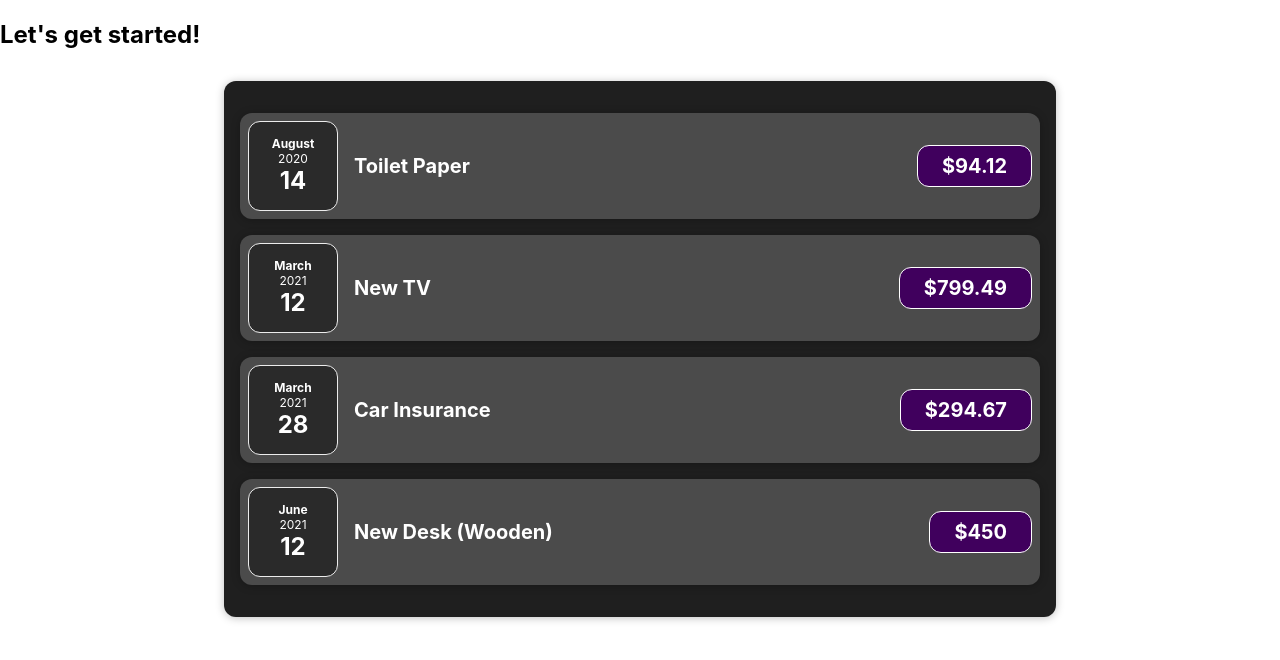
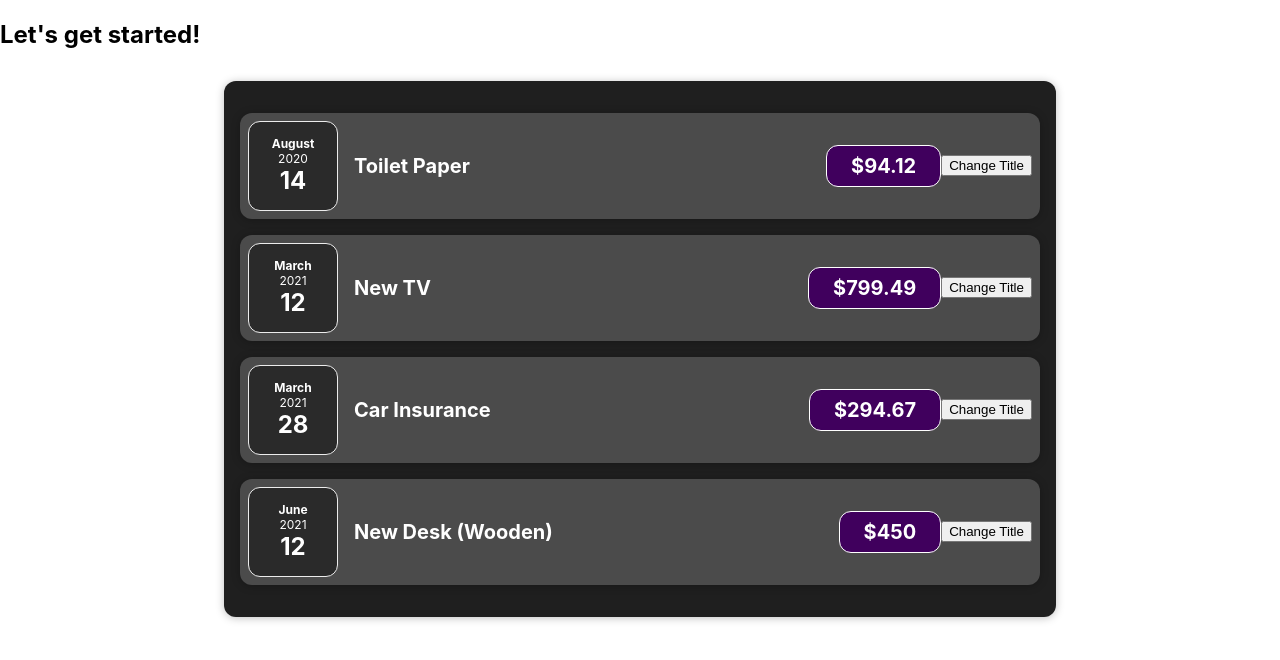
Before and after one commit to alex-avitia/react-practice-and-exercises, a React (Create React App) app: page / in a window 1280 px wide. Shown: the top 660 px of the page. Built offline with nearby package versions, Linux system fonts and the light colour scheme.

Commit message:
adding a button for an event listener, will implement actual function

```diff
--- a/src/components/Expenses/ExpenseItem.js
+++ b/src/components/Expenses/ExpenseItem.js
@@ -16,6 +16,7 @@ const ExpenseItem = (props) => {
                 <h2>{props.title}</h2>
                 <div className="expense-item__price">${props.amount}</div>
             </div>
+            <button onClick={() => {console.log("Clicked")}}>Change Title</button>
         </Card>
     );
 }
```
